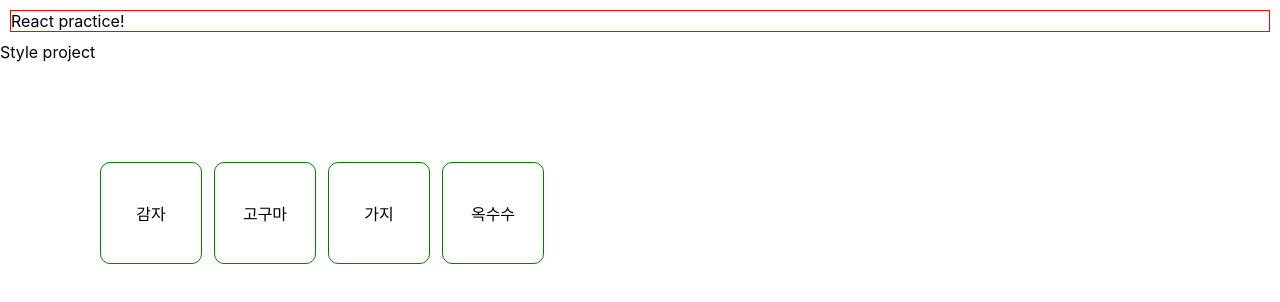
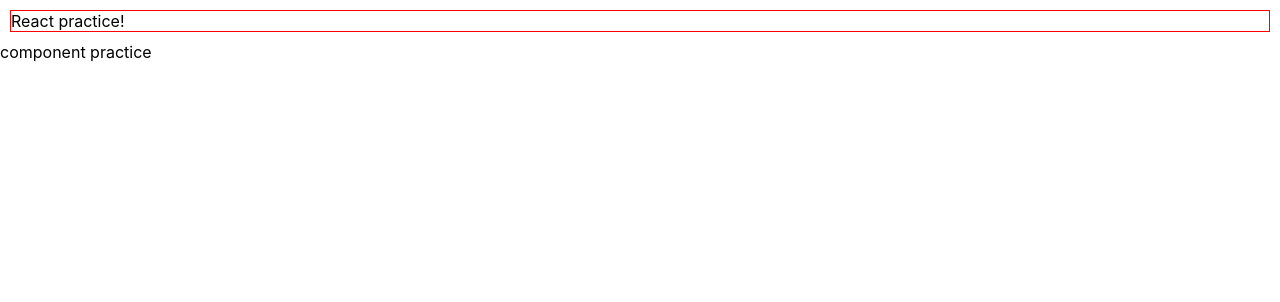
Before and after one commit to JellyKingdom/react-basic, a React (Create React App) app in the folder week-1/: page / in a window 1280 px wide. Shown: the top 302 px of the page. Built offline with nearby package versions, Linux system fonts and the light colour scheme.

Commit message:
feat: practice 2

```diff
--- a/week-1/src/App.js
+++ b/week-1/src/App.js
@@ -1,32 +1,23 @@
 import React, { useState } from "react";
 import Layout from "Layout";
-import 'App.css';
+import "App.css";
 
 function App() {
-
-    const vegi = ['감자','고구마','오이','가지','옥수수'];
+    const users = [
+        { id: 1, age: 30, name: "송중기" },
+        { id: 2, age: 24, name: "송강" },
+        { id: 3, age: 21, name: "김유정" },
+        { id: 4, age: 29, name: "구교환" },
+    ];
 
     return (
-      <>
-      <Layout>
-        <div>Style project</div>
-
-      </Layout>
-
-      <div className="container">
-        {
-          vegi.filter(function(item){
-            return item !== "오이";
-          })
-          .map(function(item){
-            return <div className="vegetable">{item}</div>
-          })
-        }
-      </div>
+        <>
+            <Layout>
+                <div>component practice</div>
+            </Layout>
 
 
-
-      </>
+        </>
     );
 }
 
```
